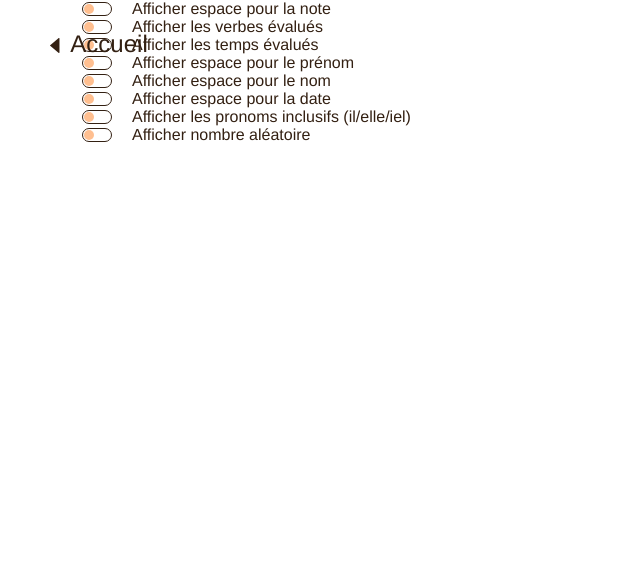
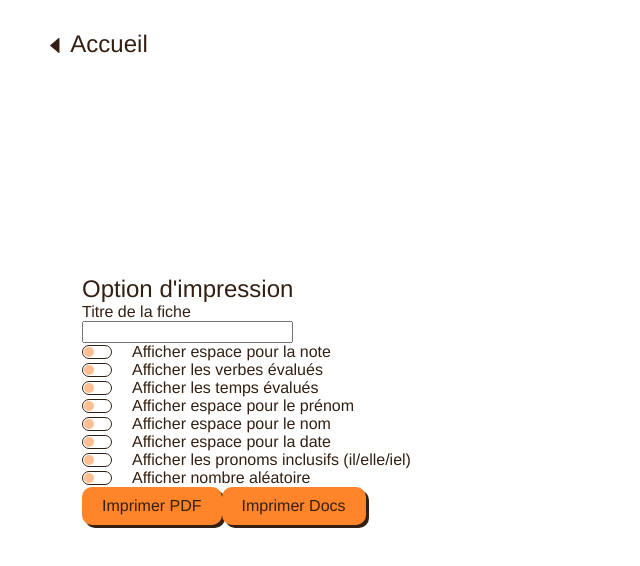
Before and after one commit to ZikDev/tatitotu-refont, a website built with Parcel: page src/pages/impression.html in a window 1280 px wide. Shown: the whole page, without its empty margins (0-640 px from the left). Built offline with nearby package versions, Linux system fonts and the light colour scheme.

Commit message:
Impression début

```diff
--- a/src/pages/impression.html
+++ b/src/pages/impression.html
@@ -14,6 +14,11 @@
     <div class="row">
       <div class="col-6">
         <div class="print-option font-text">
+          <h2>Option d'impression</h2>
+          <div class="font-text">Titre de la fiche</div>
+          <label for="fiche">
+            <input type="text" name="fiche" id="fiche">
+          </label>
           <label class="print-option-switch switch">
             <input type="checkbox">
             <div class="switch-wrapper">
@@ -70,6 +75,14 @@
             </div>
             Afficher nombre aléatoire
           </label>
+          <div class="print-button">
+            <a class="button button-mode">
+              Imprimer PDF
+            </a>
+            <a class="button button-mode">
+              Imprimer Docs
+            </a>
+          </div>
         </div>
       </div>
       <div class="col-6">
--- a/src/scss/main.scss
+++ b/src/scss/main.scss
@@ -6,6 +6,7 @@
 @import "modules/card";
 @import "modules/exercice";
 @import "modules/font";
+@import "modules/impression";
 @import "modules/logo";
 @import "modules/mode";
 @import "modules/option";
--- /dev/null
+++ b/src/scss/modules/_impression.scss
@@ -0,0 +1,12 @@
+.print-option {
+  display: flex;
+  flex-flow: column nowrap;
+  justify-content: center;
+  align-items: flex-start;
+  height: 100vh;
+}
+
+.print-button {
+  display: flex;
+  flex-flow: row nowrap;
+}
```
